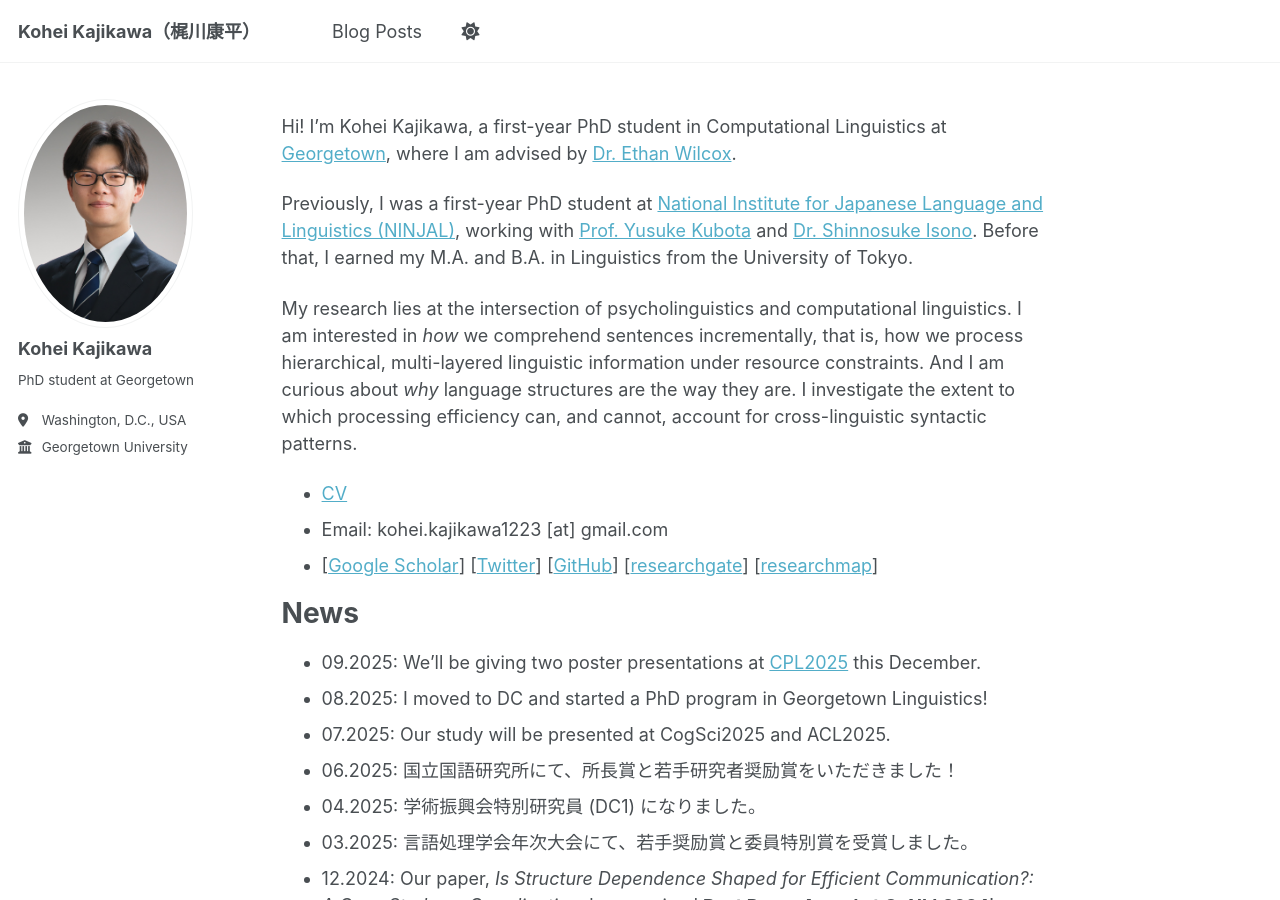
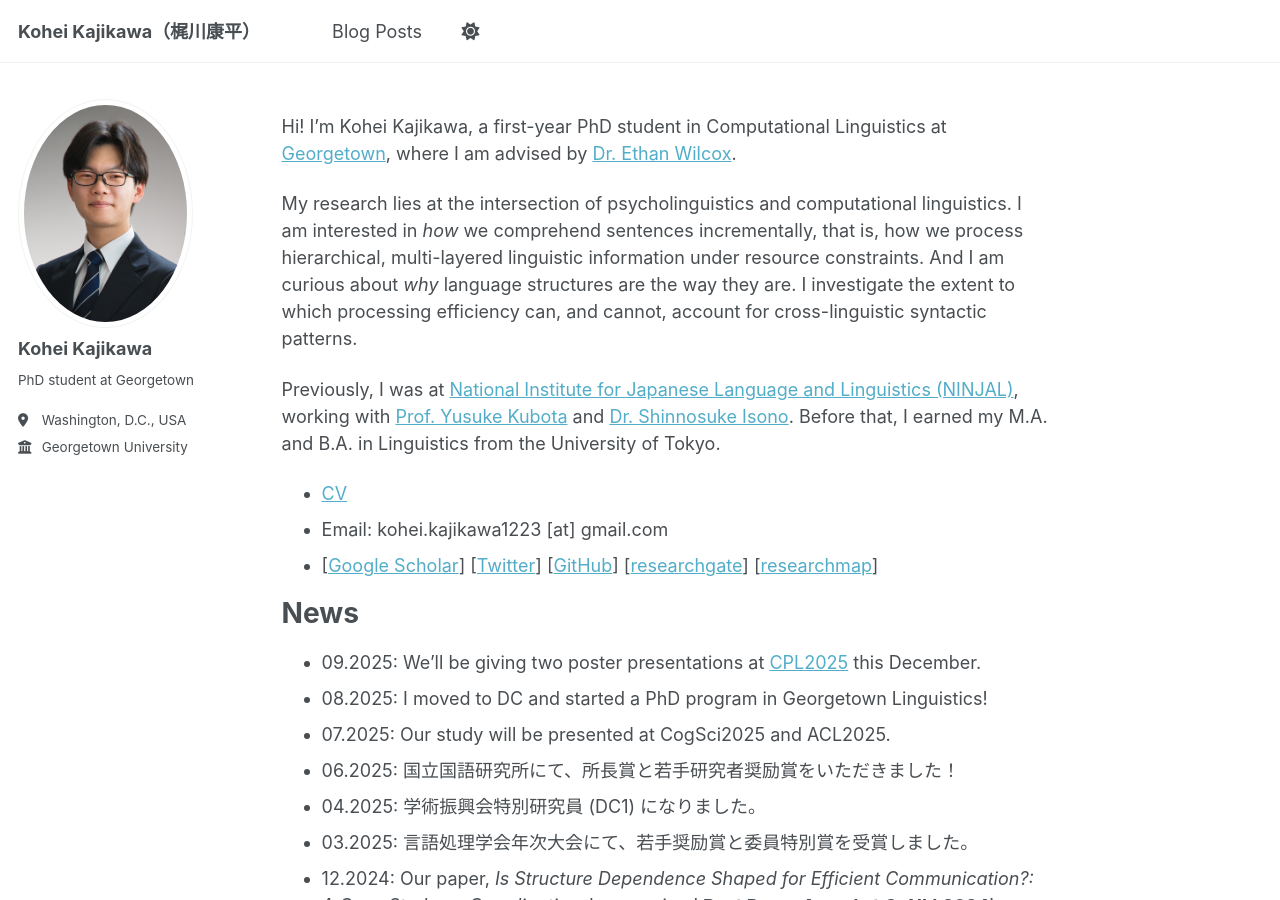
Before and after one commit to kohei-kaji/kohei-kaji.github.io, a Jekyll site: the page built from _pages/about.md, in a window 1280 px wide and 900 px high. Built offline with Jekyll 4.4.1, drawn with Linux system fonts in a browser that asks for light colours; some of the changed text lies outside the part shown.

Commit message:
tiny change

```diff
--- a/_pages/about.md
+++ b/_pages/about.md
@@ -9,14 +9,17 @@ redirect_from:
 
 Hi! I'm Kohei Kajikawa, a first-year PhD student in Computational Linguistics at [Georgetown](https://linguistics.georgetown.edu), where I am advised by [Dr. Ethan Wilcox](https://wilcoxeg.github.io).
 
-
-Previously, I was a first-year PhD student at [National Institute for Japanese Language and Linguistics (NINJAL)](https://www.ninjal.ac.jp/english/), working with [Prof. Yusuke Kubota](https://www2.ninjal.ac.jp/kubota) and [Dr. Shinnosuke Isono](https://isono-s.github.io).
-Before that, I earned my M.A. and B.A. in Linguistics from the University of Tokyo.
-
 My research lies at the intersection of psycholinguistics and computational linguistics.
 I am interested in *how* we comprehend sentences incrementally, that is, how we process hierarchical, multi-layered linguistic information under resource constraints.
 And I am curious about *why* language structures are the way they are.
 I investigate the extent to which processing efficiency can, and cannot, account for cross-linguistic syntactic patterns.
+
+
+
+
+Previously, I was at [National Institute for Japanese Language and Linguistics (NINJAL)](https://www.ninjal.ac.jp/english/), working with [Prof. Yusuke Kubota](https://www2.ninjal.ac.jp/kubota) and [Dr. Shinnosuke Isono](https://isono-s.github.io).
+Before that, I earned my M.A. and B.A. in Linguistics from the University of Tokyo.
+
 
 - [CV](/files/CV_kajikawa.pdf)
 - Email: kohei.kajikawa1223 [at] gmail.com
@@ -73,7 +76,7 @@ Presentations
 
 Preprints
 ------
-- Shinnosuke Isono, **Kohei Kajikawa**, Masayuki Asahara, and Yohei Oseki. Modeling memory effects in a head-final language with category locality.
+- Shinnosuke Isono, **Kohei Kajikawa**, Yohei Oseki, and Masayuki Asahara. Modeling memory effects in a head-final language with category locality.
 [[PsyArXiv](https://osf.io/preprints/psyarxiv/aj6my_v1)]
 - Kai Nakaishi, Ryo Yoshida, **Kohei Kajikawa**, Koji Hukushima, and Yohei Oseki. Rethinking the Relationship between the Power Law and Hierarchical Structures.
 [[arXiv](https://arxiv.org/abs/2505.04984v2)]
```
Also changed, not shown: other parts of _pages/about.md (+2 -0 lines).
